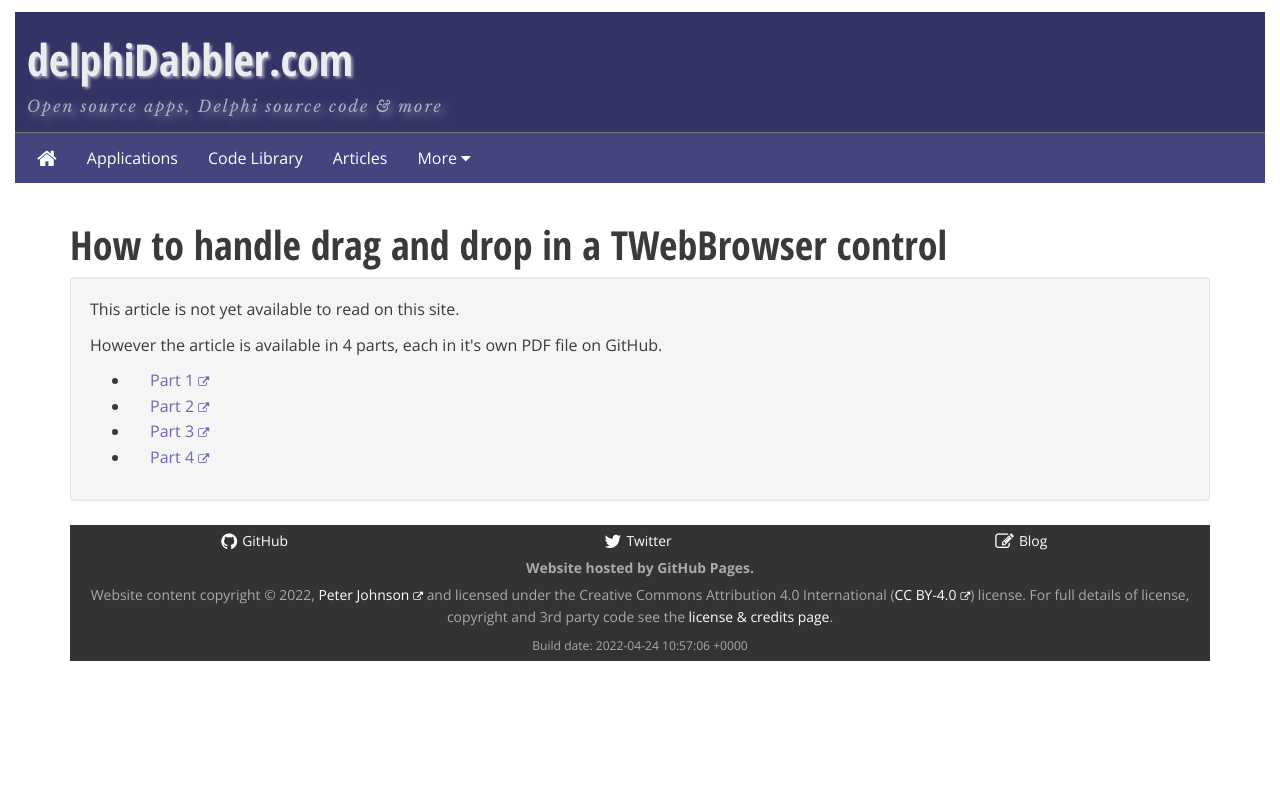
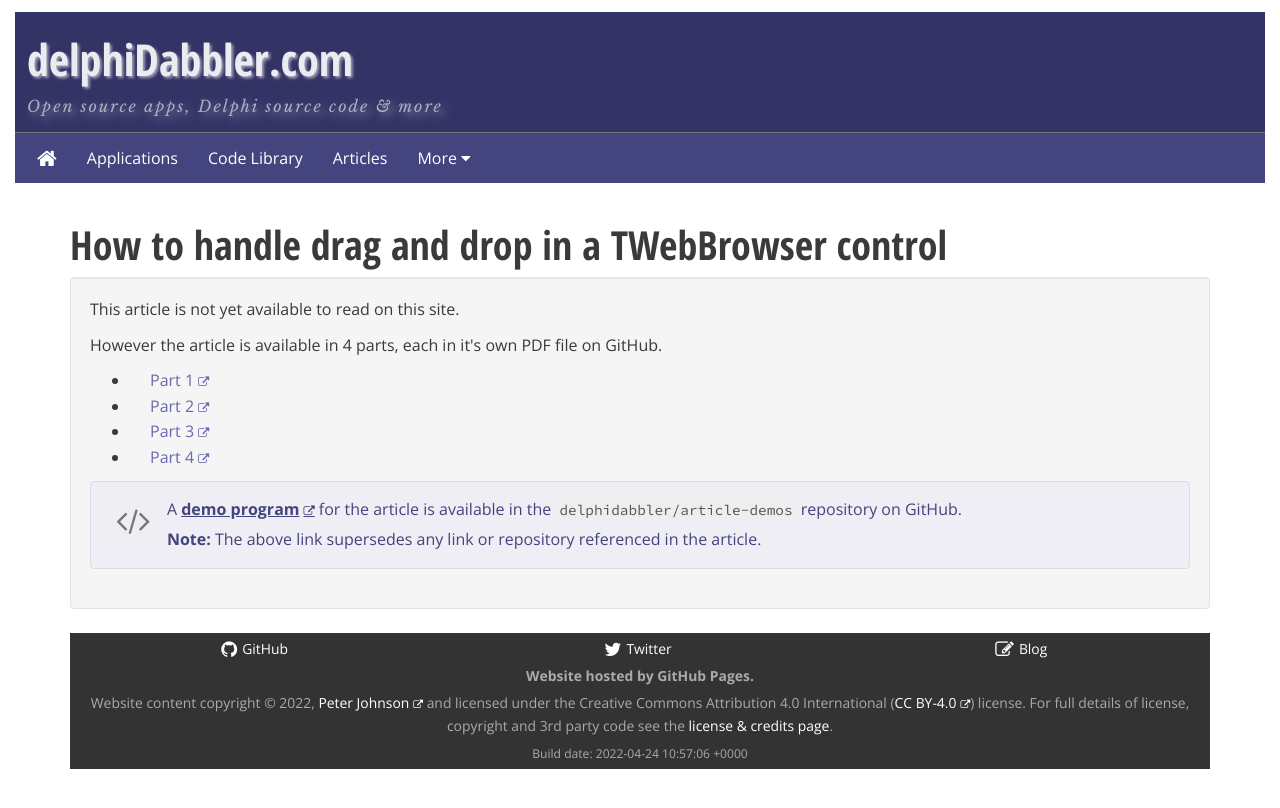
Before and after one commit to delphidabbler/delphidabbler.github.io, a Jekyll site: the page built from _articles/article-25.html, in a window 1280 px wide. Shown: the top 808 px of the page. Built offline with Jekyll 4.4.1, drawn with Linux system fonts in a browser that asks for light colours; nearby versions of some CDN libraries; comment, search, counter and statistics services are not loaded; some of the changed lines change nothing that is shown.

Commit message:
Add link to article #25 demo code

```diff
--- a/_articles/article-25.html
+++ b/_articles/article-25.html
@@ -4,6 +4,7 @@
 summary: "Sometimes you need to be able to customise how a TWebBrowser control handles drag and drop, or you may need to prevent the control from accepting files dropped it. This article explains how."
 meta-title: "Use Delphi Pascal to handle drag and drop in a TWebBrowser control | How to"
 meta-desc: "An article that explains how to use Delphi Pascal to customise how drag and drop is handled by a TWebBrowser control."
+demo-url: "https://github.com/delphidabbler/article-demos/tree/master/article-25"
 pages: 4
 offsite: 1
 index: true
```
